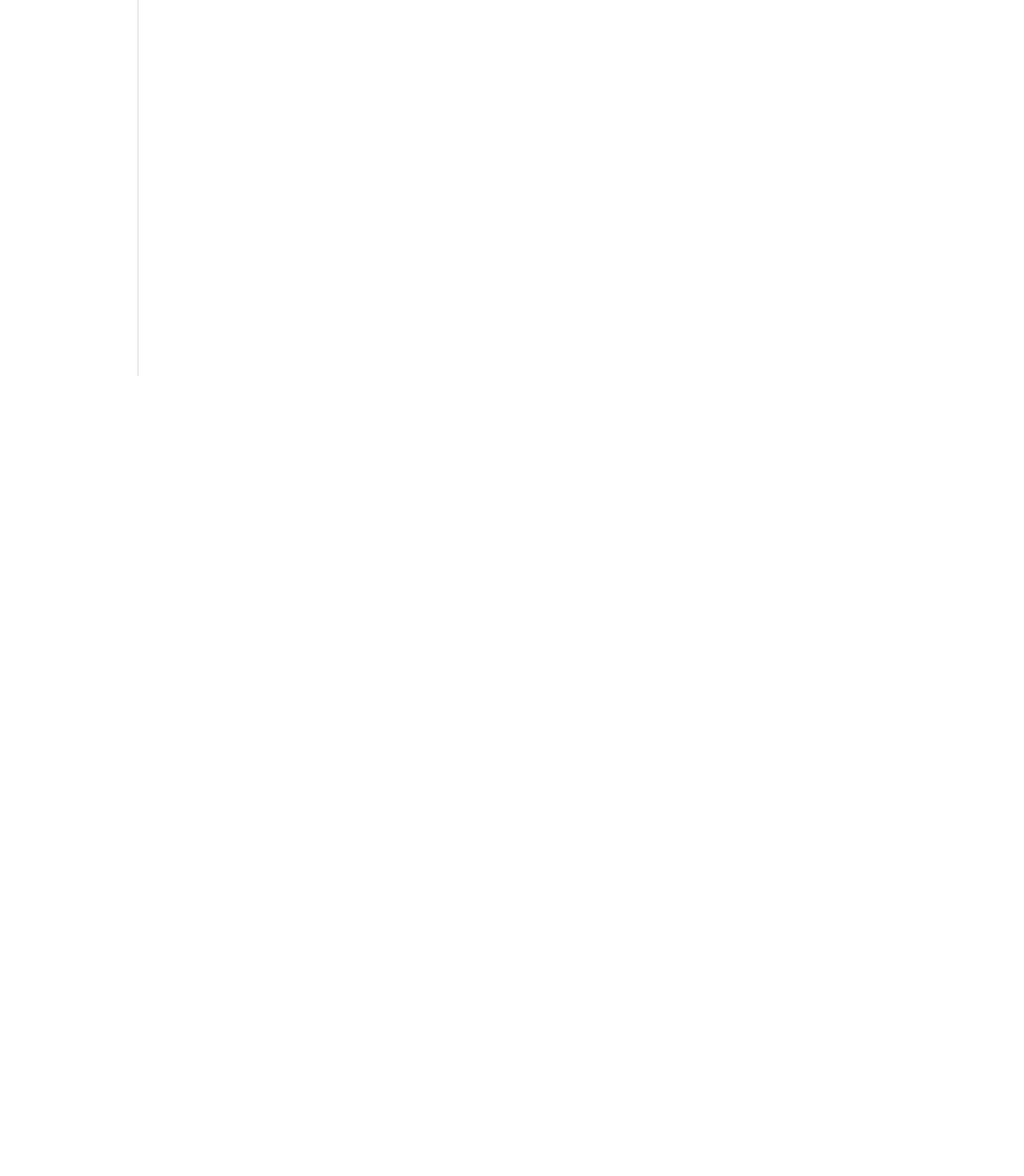
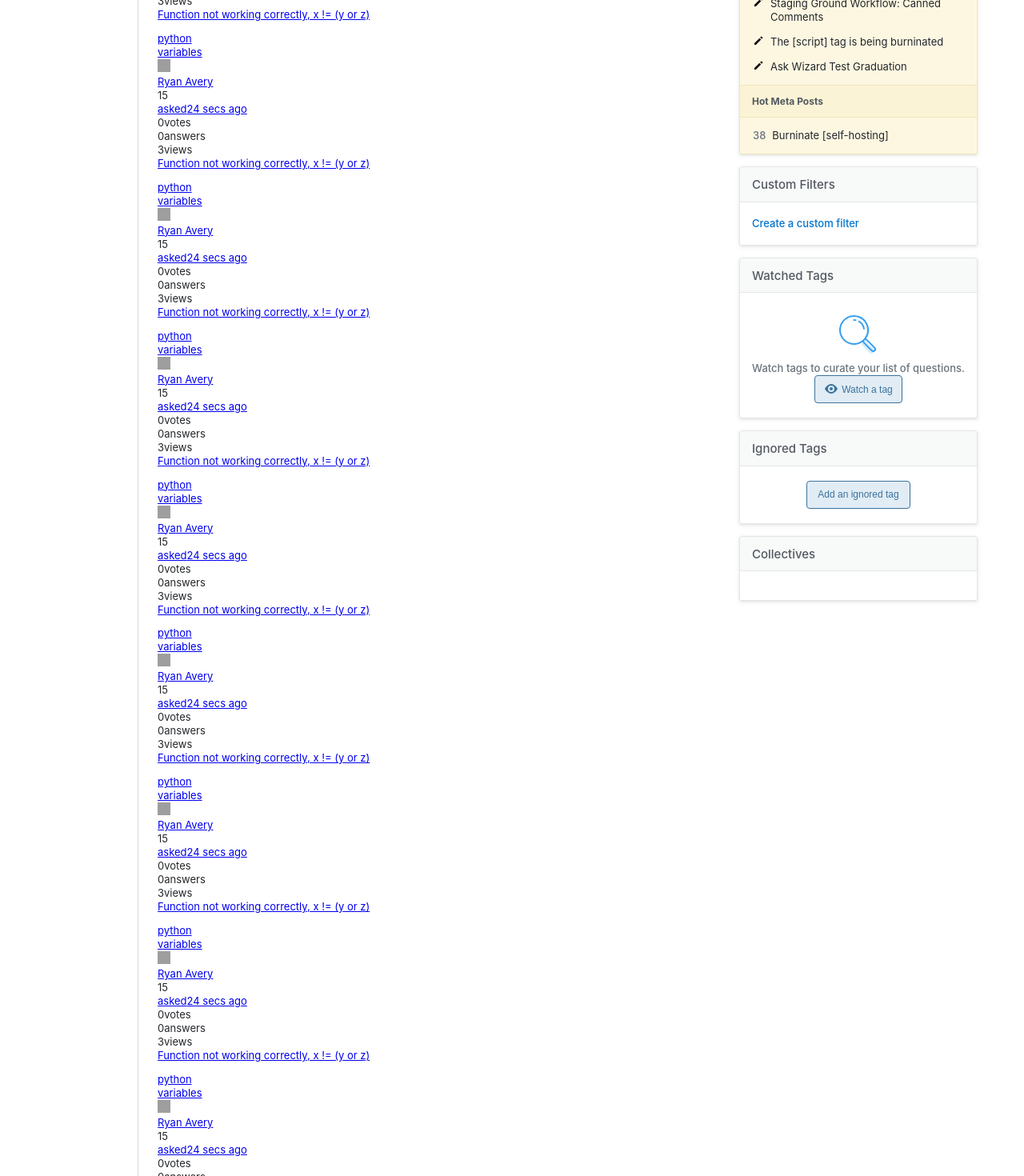
Before and after one commit to codestates-seb/seb40_pre_038, a React (Create React App) app in the folder client/: page / in a window 1280 px wide. Shown: the part 380-1850 px from the top of the page at 80% size. Before the commit the page ends 850 px from the top, so only its background shows below. Built offline with nearby package versions, Linux system fonts and the light colour scheme; grey boxes are pictures that could not be loaded.

Commit message:
[FE] feat: 사이드바 추가

```diff
--- a/client/src/App.js
+++ b/client/src/App.js
@@ -7,6 +7,7 @@ import Header from './components/Header';
 import Nav from './components/Nav';
 import LandingPage from './pages/Home/LandingPage/LandingPage';
 import TopQuestionsPage from './pages/Home/TopQuestionsPage/TopQuestionsPage';
+import Sidebar from './components/Sidebar';
 import QuestionsPage from './pages/QuestionsPage';
 import TagsPage from './pages/TagsPage';
 import UsersPage from './pages/UsersPage';
@@ -28,7 +29,16 @@ const App = () => {
             <Routes>
               <Route
                 path="/"
-                element={isLogin ? <TopQuestionsPage /> : <LandingPage />}
+                element={
+                  isLogin ? (
+                    <>
+                      <TopQuestionsPage />
+                      <Sidebar />
+                    </>
+                  ) : (
+                    <LandingPage />
+                  )
+                }
               />
               <Route path="/questions" element={<QuestionsPage />} />
               <Route path="/tags" element={<TagsPage />} />
--- a/client/src/pages/Home/TopQuestionsPage/QuestionList/QListWrapper.js
+++ b/client/src/pages/Home/TopQuestionsPage/QuestionList/QListWrapper.js
@@ -6,6 +6,15 @@ const QListWrapper = () => {
       <div id="question-mini-list">
         <div>
           <QuestionSummary />
+          <QuestionSummary />
+          <QuestionSummary />
+          <QuestionSummary />
+          <QuestionSummary />
+          <QuestionSummary />
+          <QuestionSummary />
+          <QuestionSummary />
+          <QuestionSummary />
+          <QuestionSummary />
         </div>
       </div>
     </div>
```
